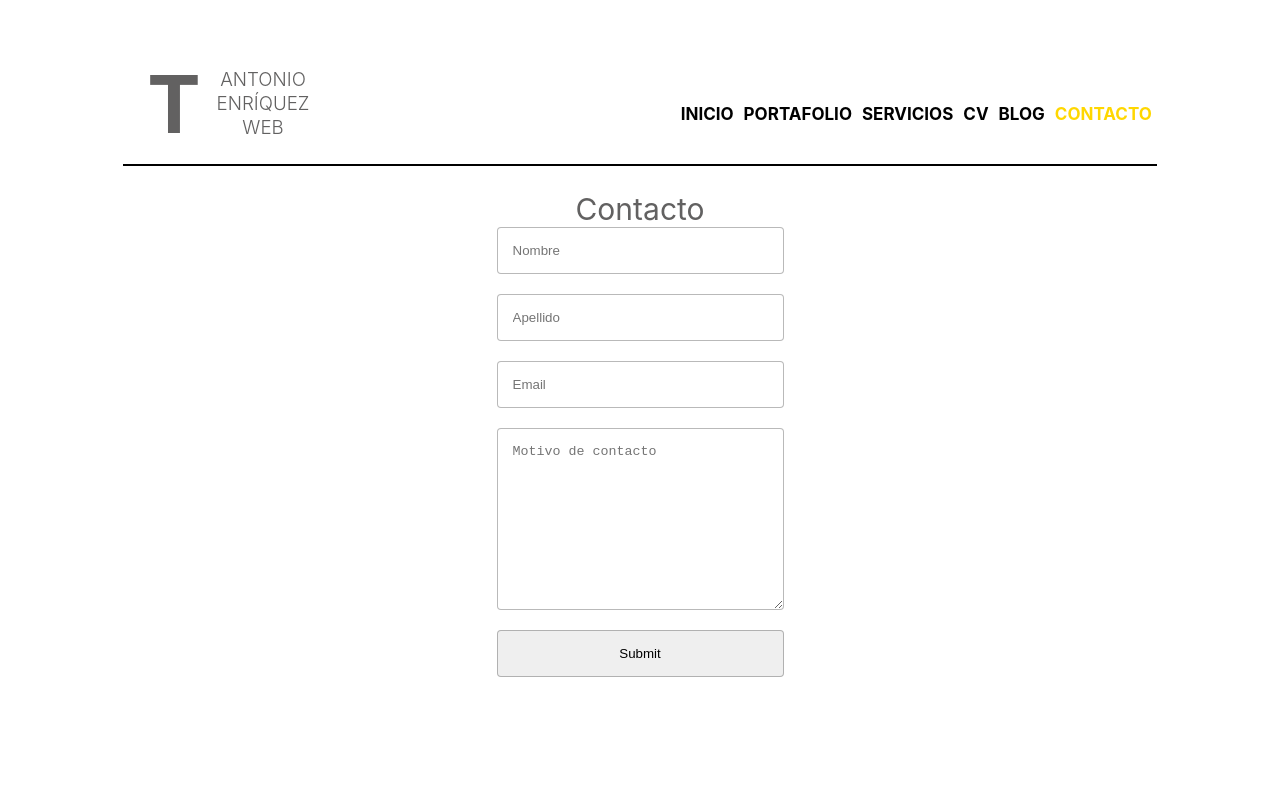
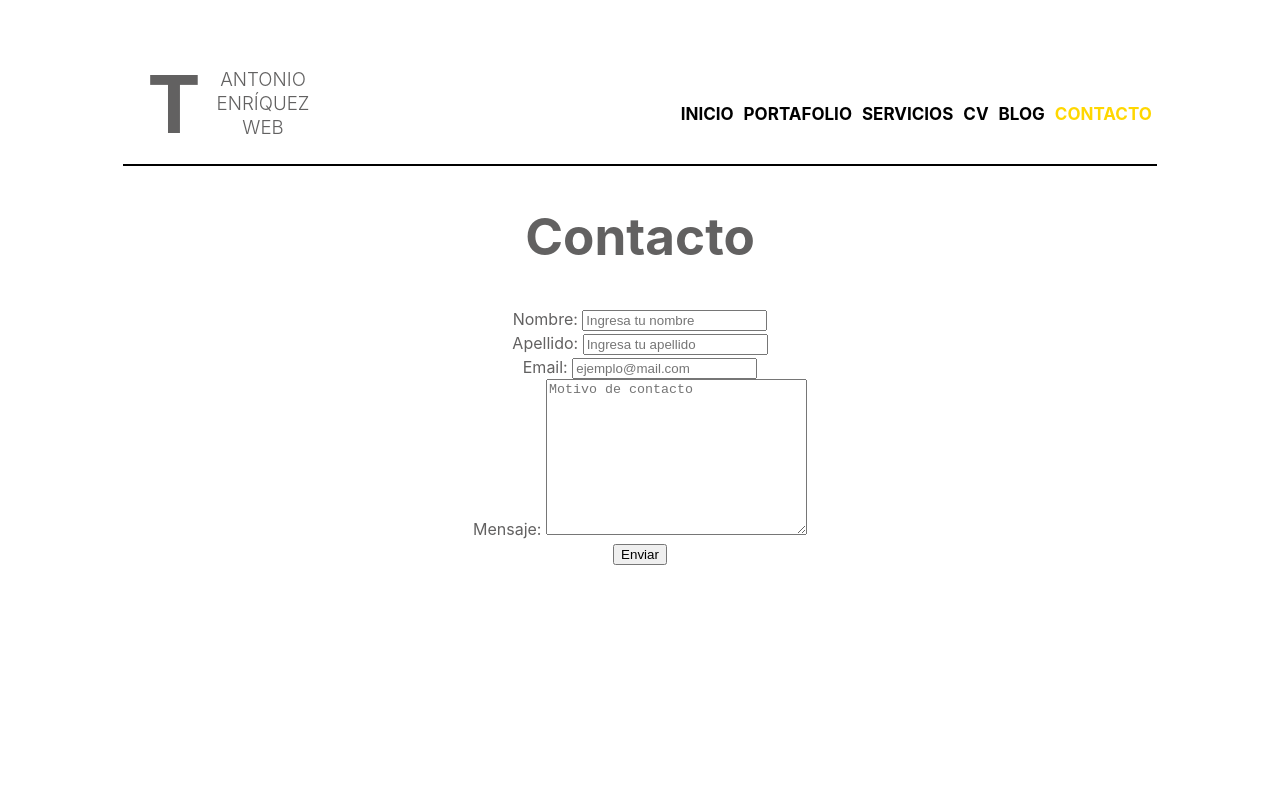
Before and after one commit to zucar0/blog-nextjs-cf, a React (Vite) app in the folder blog-proyecto-cf/: page /contacto in a window 1280 px wide. Shown: the top 800 px of the page. Built offline with nearby package versions, Linux system fonts and the light colour scheme.

Commit message:
Formik y Yup en Formulario de Contacto

```diff
--- a/blog-proyecto-cf/package.json
+++ b/blog-proyecto-cf/package.json
@@ -14,9 +14,11 @@
     "@fortawesome/free-regular-svg-icons": "^6.2.1",
     "@fortawesome/free-solid-svg-icons": "^6.2.1",
     "@fortawesome/react-fontawesome": "^0.2.0",
+    "formik": "^2.2.9",
     "react": "^18.2.0",
     "react-dom": "^18.2.0",
-    "react-router-dom": "^6.6.1"
+    "react-router-dom": "^6.6.1",
+    "yup": "^0.32.11"
   },
   "devDependencies": {
     "@types/react": "^18.0.26",
--- a/blog-proyecto-cf/src/components/contacto.jsx
+++ b/blog-proyecto-cf/src/components/contacto.jsx
@@ -1,9 +1,9 @@
 import React from 'react'
-
+import { Form } from './form'
 export const Contacto = () => {
   return (
     <div className='page'>
-      <h1 className='heading'>
+      {/* <h1 className='heading'>
         Contacto
       </h1>
       <form className='contact' action='mailto:antonio.josimar.enriquez.alvarado@gmail.com'>
@@ -12,7 +12,8 @@ export const Contacto = () => {
         <input type="text" placeholder='Email'/>
         <textarea name="" id="" cols="30" rows="10" placeholder='Motivo de contacto'></textarea>
         <input type="submit" placeholder='Enviar'/>
-      </form>
+      </form> */}
+      <Form />
     </div>
   )
 }
--- /dev/null
+++ b/blog-proyecto-cf/src/components/form.jsx
@@ -0,0 +1,94 @@
+import React from 'react'
+import { useFormik } from 'formik'
+import * as Yup from 'yup'
+
+export const Form = () => {
+
+    const validationSchema = Yup.object().shape({
+        nombre: Yup.string()
+                .min(2, "El nombre que has escrito es demasiado corto")
+                .max(50, "El máximo es de 50 letras")
+                .required("El nombre es un campo obligatorio"),
+        apellido: Yup.string()
+                .min(2, "El apellido que has escrito es demasiado corto")
+                .max(50, "El máximo es de 50 letras")
+                .required("El apellido es un campo obligatorio"),
+        mensaje: Yup.string()
+                .min(180, "El mensaje requiere más detalles, al menos 180 caracteres")
+                .max(1500, "El máximo es de 1500 caracteres")
+                .required("Este campo es obligatorio"),
+        email: Yup.string()
+                .email("Email inválido, ingresa un formato válido")
+                .required("El email es un campo obligatorio"),
+    })
+
+    //Se usa el hook useFormik con un objeto
+    const formik = useFormik({
+        initialValues:{
+            nombre: '',
+            email: '',
+            apellido: ''
+        },
+        validationSchema,
+        onSubmit: values => {
+            console.log(values)
+        }
+    })
+  return (
+    <div>
+        <h1>Contacto</h1>
+        <form onSubmit={formik.handleSubmit}>
+            <div className='form-group'>
+                <label htmlFor="nombre">Nombre: </label>
+                <input type="text" id='nombre' name='nombre'
+                    value={formik.values.nombre}
+                    onChange={formik.handleChange}
+                    placeholder="Ingresa tu nombre"
+                />
+                <div className='error'>
+                    {formik.errors.nombre && formik.touched.nombre ? formik.errors.nombre:''}
+                </div>
+            </div>
+            <div className='form-group'>
+                <label htmlFor="apellido">Apellido: </label>
+                <input type="text" id='apellido' name='apellido'
+                    value={formik.values.apellido}
+                    onChange={formik.handleChange}
+                    placeholder="Ingresa tu apellido"
+                />
+                <div className='error'>
+                    {formik.errors.apellido && formik.touched.apellido ? formik.errors.apellido:''}
+                </div>
+            </div>
+            <div className='form-group'>
+                <label htmlFor="email">Email: </label>
+                <input type="text" id='email' name='email'
+                    value={formik.values.email}
+                    onChange={formik.handleChange}
+                    placeholder="ejemplo@mail.com"
+                />
+                <div className='error'>
+                    {formik.errors.email && formik.touched.email ? formik.errors.email:''}
+                </div>
+            </div>
+            <div className='form-group'>
+                <label htmlFor="mensaje">Mensaje: </label>
+                {/* <input type="textarea" id='mensaje' name='mensaje'
+                    value={formik.values.mensaje}
+                    onChange={formik.handleChange}
+                    placeholder="Escribe tu mensaje aquí"
+                /> */}
+                <textarea name="mensaje" id="mensaje" cols="30" rows="10"
+                        placeholder='Motivo de contacto'
+                        value={formik.values.mensaje}
+                        onChange={formik.handleChange}
+                ></textarea>
+                <div className='error'>
+                    {formik.errors.mensaje && formik.touched.mensaje ? formik.errors.mensaje:''}
+                </div>
+            </div>
+            <input type="submit" placeholder='Enviar' value="Enviar"/>
+        </form>
+    </div>
+  )
+}
```
Also changed, not shown: 1 other file (tests, documents, lock files or other folders).
